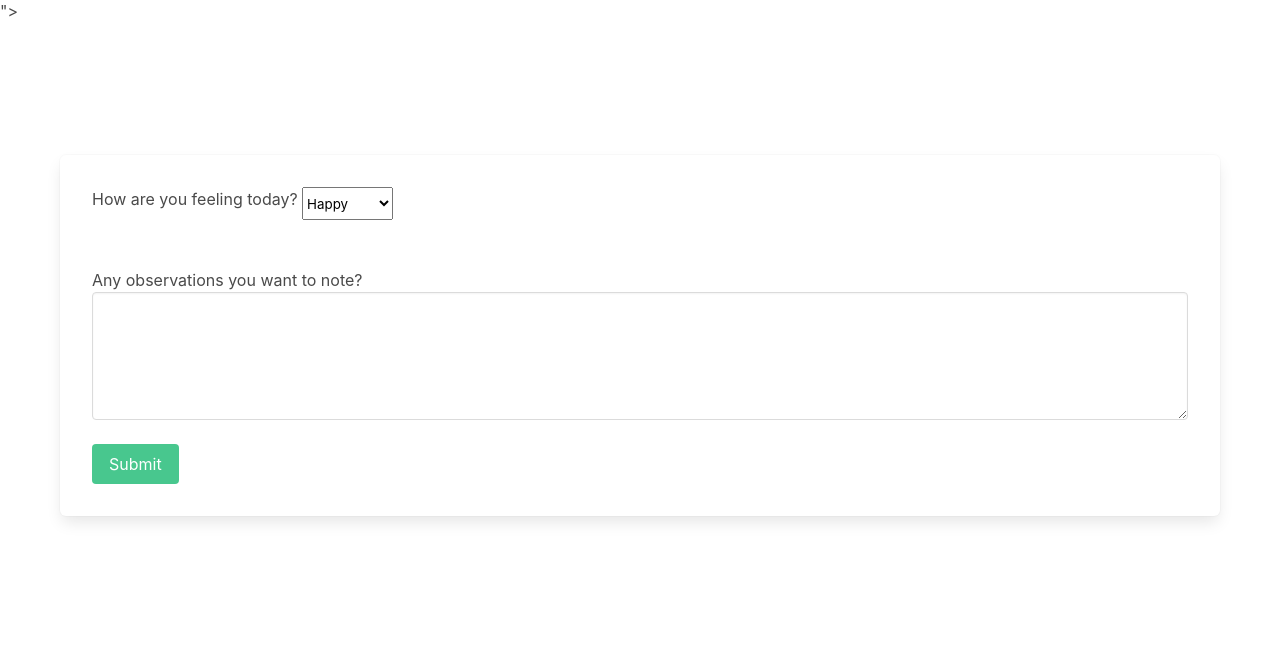
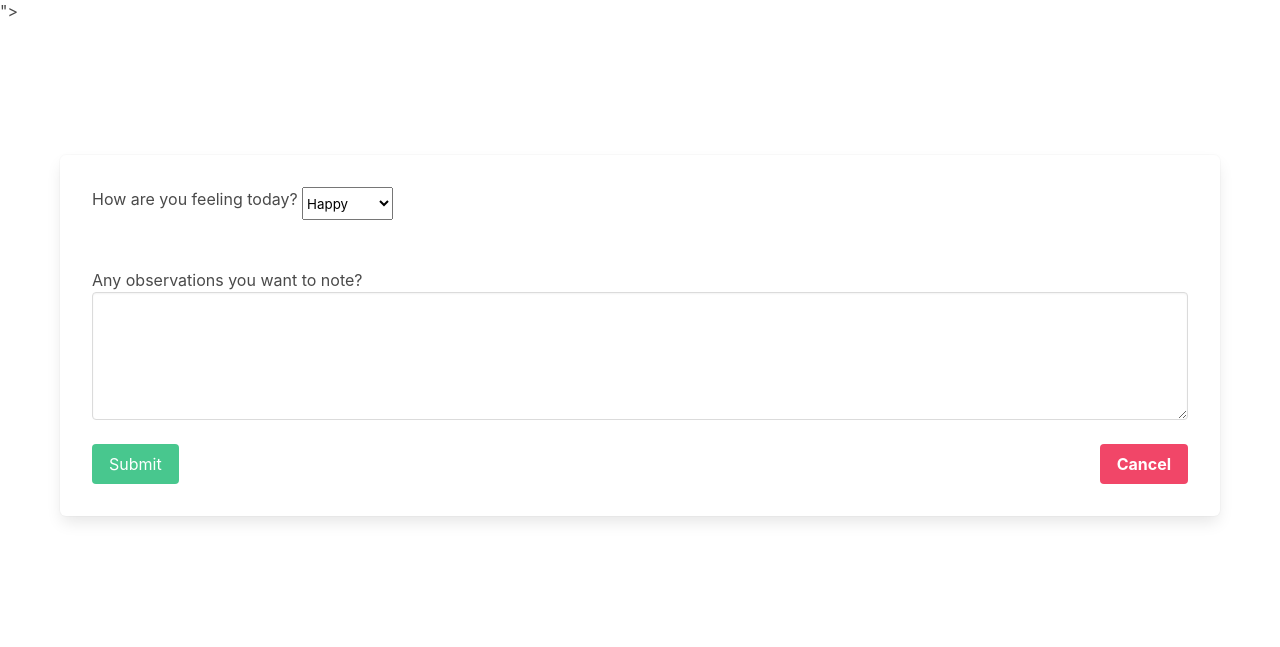
Before and after one commit to MMcGrath93/WebDevProjectMain, a PHP site: page /WebDevProject/editMood.php?mood_id=1 in a window 1280 px wide. Shown: the part 65-712 px from the top of the page. Run offline with PHP 8.4, Linux system fonts and the light colour scheme; data that the repository does not hold is empty.

Commit message:
button edits for signup and edit mood

```diff
--- a/editMood.php
+++ b/editMood.php
@@ -90,10 +90,20 @@ if (!$result) {
                                         id="mood"><?php echo $mood; ?></textarea>
                                 </div>
                                 <br>
-
+        <!--Navigation Buttons-->
+                                <div class="columns">
+                                <div class="column">
                                 <div class="field">
                                     <input class="button is-success is-block" type="submit" value="Submit">
                                 </div>
+                                </div>
+                                <div class="column" align="right">
+                                    <a href=viewMoods.php class="button is-danger">
+                                        <strong>Cancel</strong>
+                                    </a>
+                                </div>
+                            </div>
+
 
                             </div>
                         </div>
--- a/signup.php
+++ b/signup.php
@@ -83,7 +83,7 @@ session_start()
                                 <div class="column">
                                     <input class="button is-success is-block" type="submit" value="Submit">
                                 </div>
-                                <div class="column">
+                                <div class="column" align="right">
                                     <a href=login.php class="button is-danger">
                                         <strong>Back</strong>
                                     </a>
```
